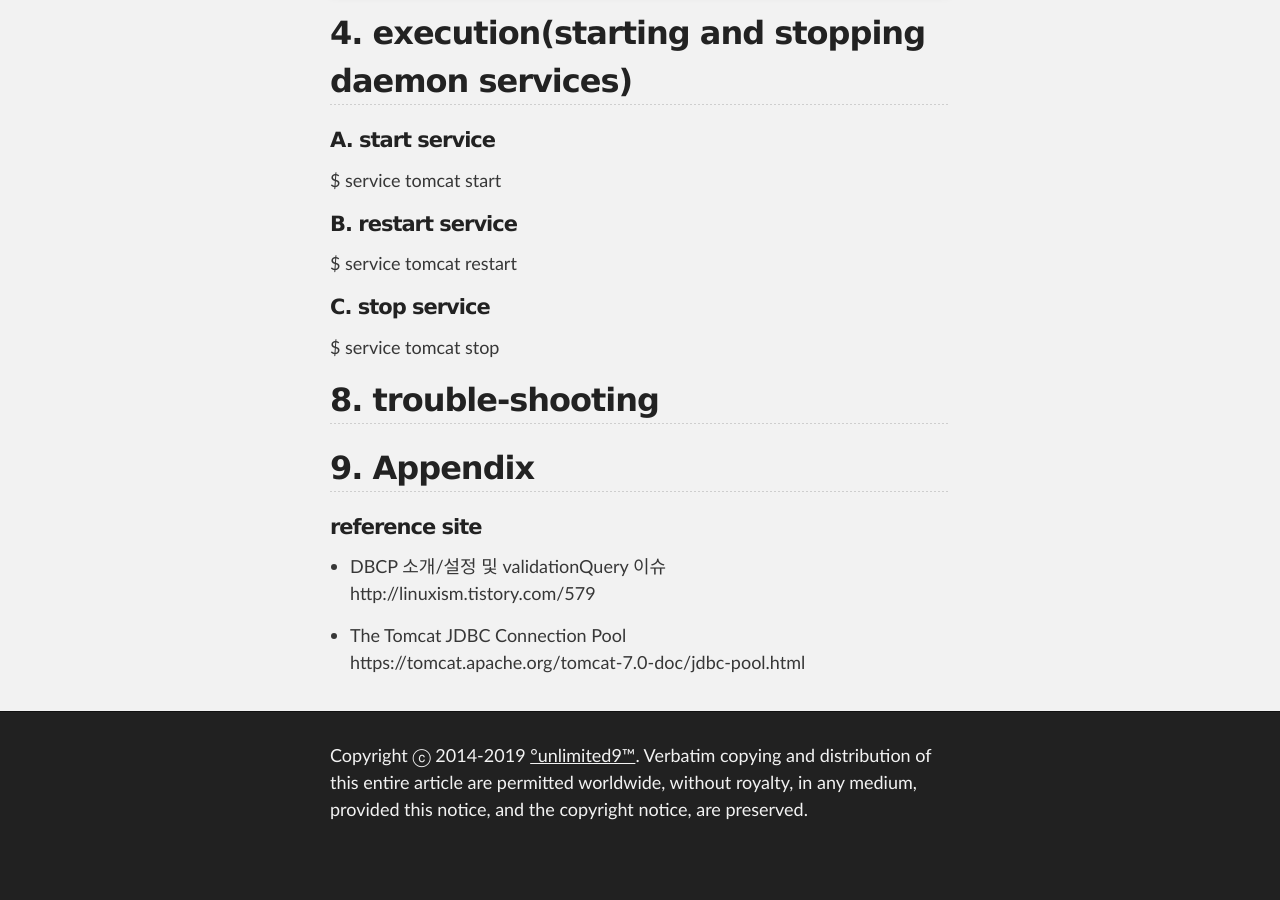
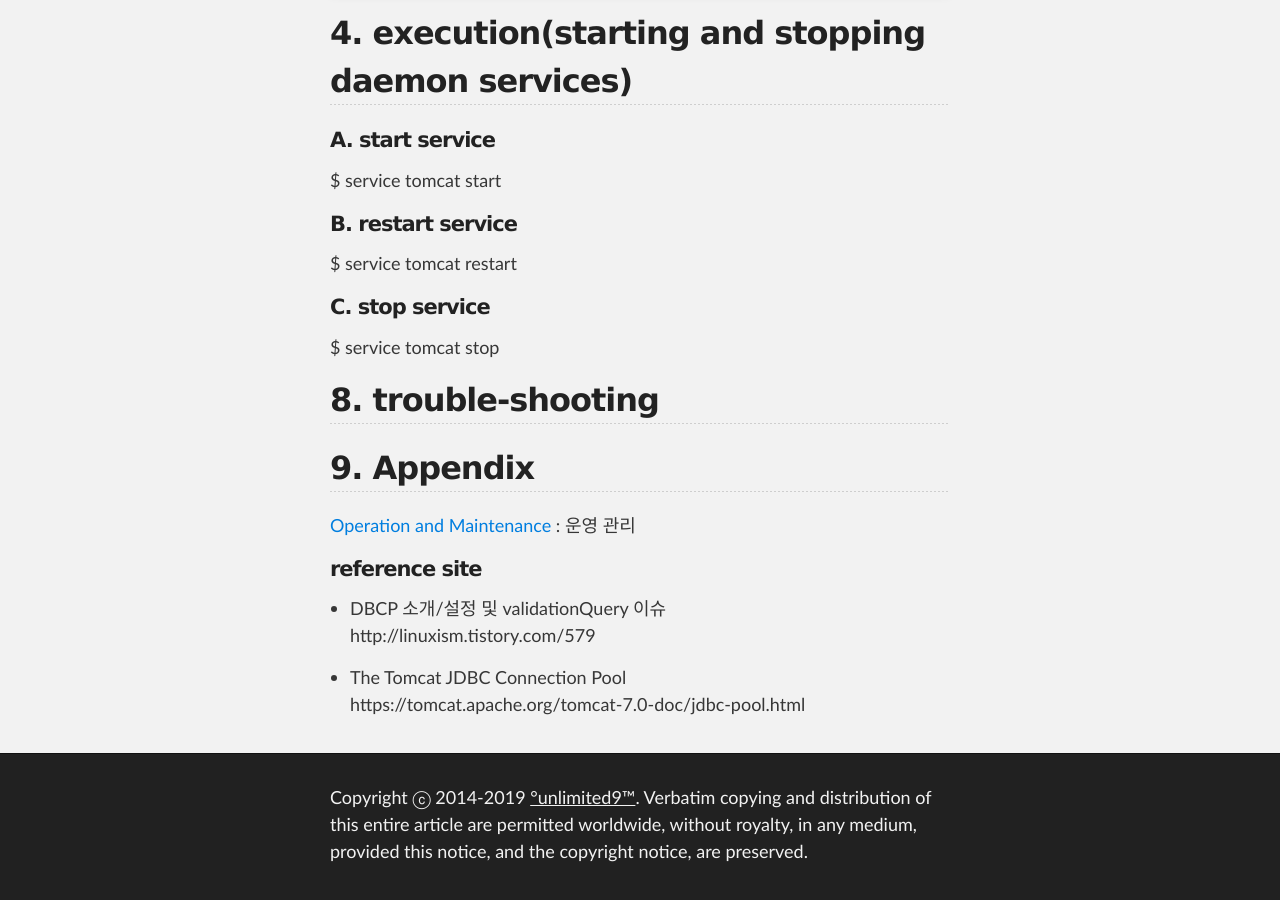
Before and after one commit to unlimited9/unlimited9.github.com, a Jekyll site: the page built from reference.notes/TA/apache.tomcat/install.n.setup.md, in a window 1280 px wide and 900 px high, scrolled down 9160 px. Built offline with Jekyll 4.4.1, drawn with Linux system fonts in a browser that asks for light colours; our own code applies the rules of GitHub Pages for plain Markdown files; before the commit the page ends 10018 px from its top, so only the background shows below that.

Commit message:
Update install.n.setup.md

```diff
--- a/reference.notes/TA/apache.tomcat/install.n.setup.md
+++ b/reference.notes/TA/apache.tomcat/install.n.setup.md
@@ -376,6 +376,8 @@ $ service tomcat stop
 
 ## 9. Appendix
 
+[Operation and Maintenance](TA/apache.tomcat/operation.n.maintenance.md) : 운영 관리
+
 #### reference site
 
 * DBCP 소개/설정 및 validationQuery 이슈
```
